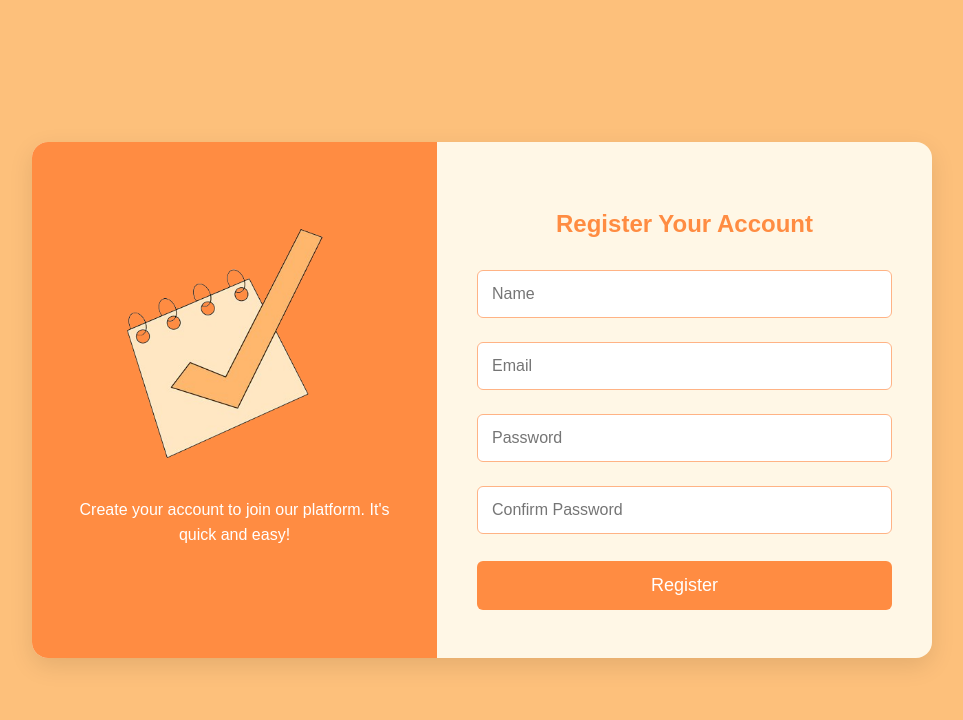
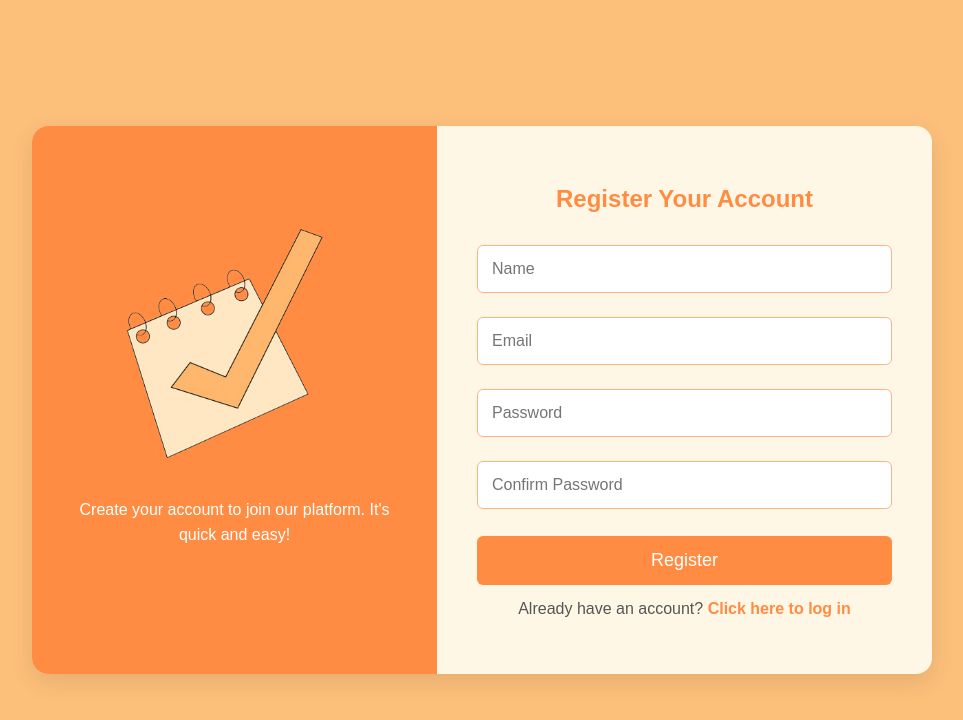
Before and after one commit to jennaohara28/CS4340, an Angular app in the folder frontend/: page /register in a window 1280 px wide. Shown: the top 720 px of the page, without its empty margins (158-1121 px from the left). Built offline with nearby package versions, Linux system fonts and the light colour scheme.

Commit message:
Formatting adjustments.

```diff
--- a/frontend/src/app/pages/about/about.component.css
+++ b/frontend/src/app/pages/about/about.component.css
@@ -1,60 +1,3 @@
-/* General Styles */
-* {
-  margin: 0;
-  padding: 0;
-  box-sizing: border-box;
-  font-family: 'Arial', sans-serif;
-}
-
-html, body {
-  height: 100%;
-  scroll-behavior: smooth;
-}
-
-body {
-  background-color: #fff8ef;
-  color: #333;
-}
-
-.container {
-  width: 100%;
-  max-width: 1200px;
-  margin: 0 auto;
-  padding: 0 20px;
-}
-
-.hero-logo {
-  width: 120px;
-  height: auto;
-  margin-bottom: 20px;
-}
-
-
-/* General Styles */
-* {
-  margin: 0;
-  padding: 0;
-  box-sizing: border-box;
-  font-family: 'Arial', sans-serif;
-}
-
-html, body {
-  height: 100%;
-  scroll-behavior: smooth;
-}
-
-body {
-  background-color: #fff8ef;
-  color: #333;
-}
-
-.container {
-  width: 100%;
-  max-width: 1200px;
-  margin: 0 auto;
-  padding: 0 20px;
-}
-
 /* General Styles */
 * {
   margin: 0;
@@ -87,7 +30,6 @@ body {
   margin-bottom: -50px;
 }
 
-
 /* Hero Section */
 .hero-section {
   background: linear-gradient(135deg, #ffb570 0%, #f9d18d 100%);
@@ -107,7 +49,7 @@ body {
 }
 
 .hero-section .btn {
-  background-color: #333;
+  background-color: #555;
   color: white;
   padding: 12px 25px;
   margin: 0 10px;
--- a/frontend/src/app/pages/login/login.component.css
+++ b/frontend/src/app/pages/login/login.component.css
@@ -171,17 +171,20 @@ h2 {
 
 .login-right .not-registered {
   text-align: center;
-  margin-top: 25px;
+  margin-top: 15px;
+  font-size: 16px;
+  color: #555;
 }
 
 .login-right .not-registered a {
   color: #ff8c42;
+  font-weight: bold;
   text-decoration: none;
-  font-size: 16px;
 }
 
 .login-right .not-registered a:hover {
   text-decoration: underline;
+  color: #ff6f00;
 }
 
 @media screen and (max-width: 800px) {
--- a/frontend/src/app/pages/login/register/register.component.css
+++ b/frontend/src/app/pages/login/register/register.component.css
@@ -178,6 +178,24 @@ input:focus:invalid ~ .error {
   transform: translateY(0);
 }
 
+.already-account {
+  text-align: center;
+  margin-top: 15px;
+  font-size: 16px;
+  color: #555;
+}
+
+.login-link {
+  color: #ff8c42;
+  font-weight: bold;
+  text-decoration: none;
+}
+
+.login-link:hover {
+  text-decoration: underline;
+  color: #ff6f00;
+}
+
 @media screen and (max-width: 800px) {
   .register-wrapper {
     flex-direction: column;
--- a/frontend/src/app/pages/login/register/register.component.html
+++ b/frontend/src/app/pages/login/register/register.component.html
@@ -35,6 +35,11 @@
         <input type="submit" value="Register" [disabled]="emailInput.invalid || passwordInput.invalid || confirmPasswordInput.invalid">
       </form>
 
+      <p class="already-account">
+        Already have an account?
+        <a [routerLink]="['/login']" class="login-link">Click here to log in</a>
+      </p>
+
       <div *ngIf="successMessage" class="success">{{ successMessage }}</div>
       <div *ngIf="errorMessage" class="error">{{ errorMessage }}</div>
     </div>
```
